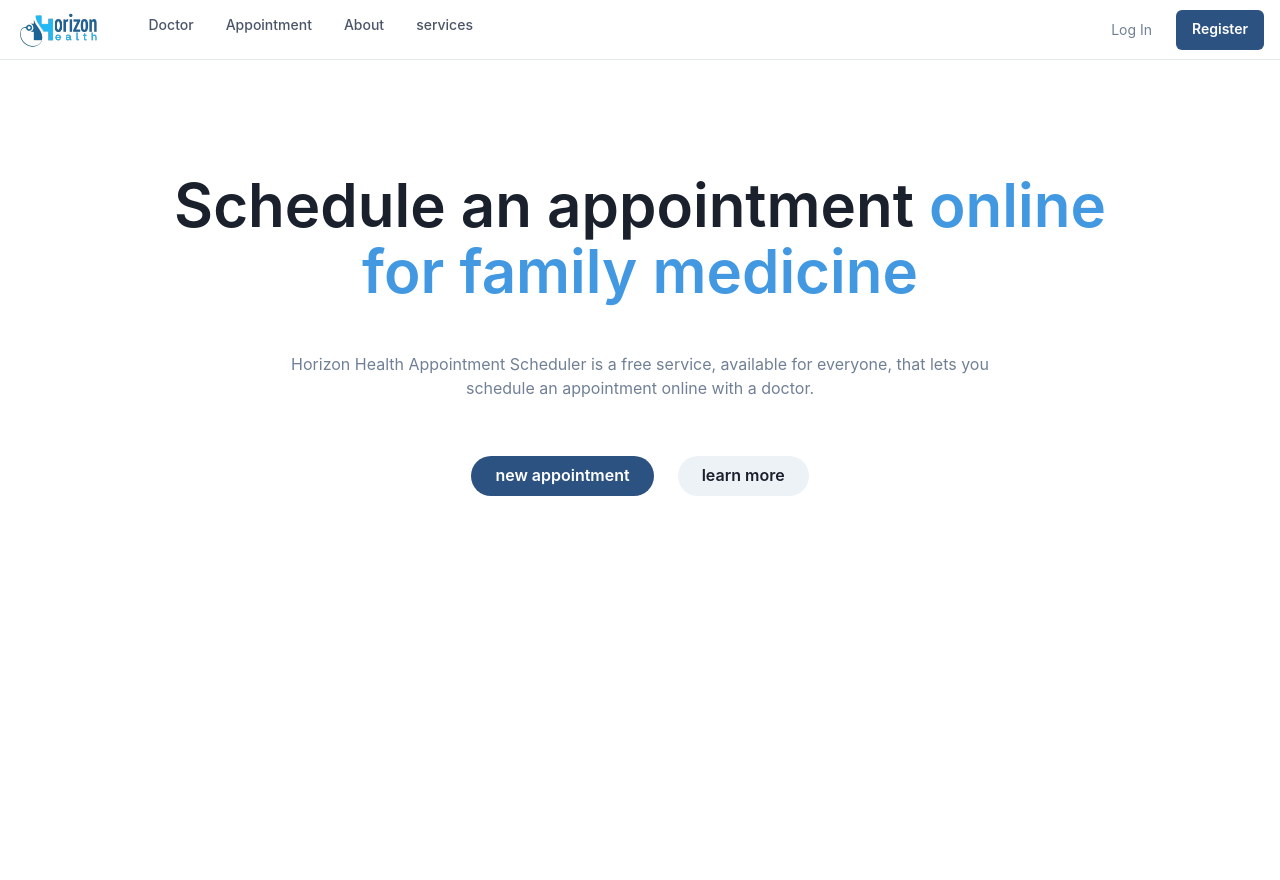
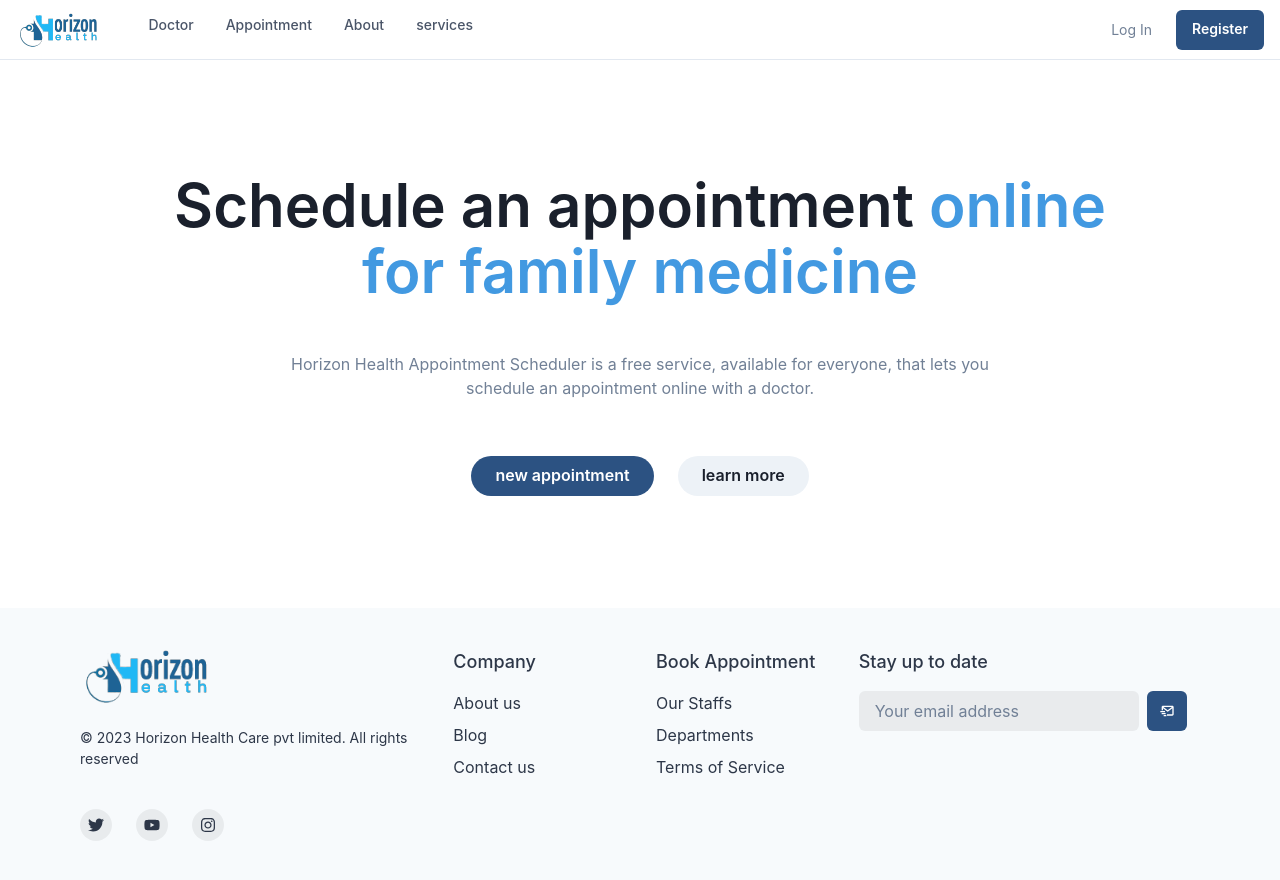
Before and after one commit to ilahiamaan606/abrupt-celery-1805, a React (Create React App) app in the folder frontend/: page / in a window 1280 px wide. Before the commit the page ends 800 px from the top, so only its background shows below. Built offline with nearby package versions, Linux system fonts and the light colour scheme.

Commit message:
conflict resolved successfully

```diff
--- a/frontend/src/App.js
+++ b/frontend/src/App.js
@@ -5,6 +5,8 @@ import {BrowserRouter,Routes,Route} from 'react-router-dom'
 import NotFound from "./pages/notFound/NotFound";
 import Login from './pages/login_signup/Login'
 import Signup from './pages/login_signup/Signup'
+import Footer from "./pages/footer/Footer";
+
 
 function App() {
   return (
@@ -17,6 +19,7 @@ function App() {
   <Route path="/signup" Component={Signup}/>
   <Route path="*" Component={NotFound} />
   </Routes>
+  <Footer/>
   </BrowserRouter>
 
   );
--- /dev/null
+++ b/frontend/src/pages/footer/Footer.jsx
@@ -0,0 +1,121 @@
+  import {Box,Image,chakra,Container,Link,SimpleGrid,Stack,Text,VisuallyHidden,Input,IconButton,useColorModeValue,} from '@chakra-ui/react';
+  import { ReactNode } from 'react';
+  import { FaInstagram, FaTwitter, FaYoutube } from 'react-icons/fa';
+  import { BiMailSend } from 'react-icons/bi';
+  import Logo1 from "../../assets/images/horizonHealthLogo.png"
+
+
+  const SocialButton = ({
+    children,
+    label,
+    href,
+  }: {
+    children: ReactNode;
+    label: string;
+    href: string;
+  }) => {
+    return (
+      <chakra.button
+        bg={useColorModeValue('blackAlpha.100', 'whiteAlpha.100')}
+        rounded={'full'}
+        w={8}
+        h={8}
+        cursor={'pointer'}
+        as={'a'}
+        href={href}
+        display={'inline-flex'}
+        alignItems={'center'}
+        justifyContent={'center'}
+        transition={'background 0.3s ease'}
+        _hover={{
+          bg: useColorModeValue('blackAlpha.200', 'whiteAlpha.200'),
+        }}>
+        <VisuallyHidden>{label}</VisuallyHidden>
+        {children}
+      </chakra.button>
+    );
+  };
+
+  const ListHeader = ({ children }: { children: ReactNode }) => {
+    return (
+      <Text fontWeight={'500'} fontSize={'lg'} mb={2}>
+        {children}
+      </Text>
+    );
+  };
+
+  export default function Footer() {
+    return (
+      <Box
+        bg={useColorModeValue('gray.50', 'gray.900')}
+        color={useColorModeValue('gray.700', 'gray.200')}>
+        <Container as={Stack} maxW={'6xl'} py={10}>
+          <SimpleGrid
+            templateColumns={{ sm: '1fr 1fr', md: '2fr 1fr 1fr 2fr' }}
+            spacing={8}>
+            <Stack spacing={6}>
+              <Box>
+            {/* logo here */}
+              <Image h={"55px"}  src={ Logo1} alt='Horizon Health Care' />
+
+              </Box>
+              <Text fontSize={'sm'}>
+                © 2023 Horizon Health Care pvt limited. All rights reserved
+              </Text>
+              <Stack direction={'row'} spacing={6}>
+                <SocialButton label={'Twitter'} href={'#'}>
+                  <FaTwitter />
+                </SocialButton>
+                <SocialButton label={'YouTube'} href={'#'}>
+                  <FaYoutube />
+                </SocialButton>
+                <SocialButton label={'Instagram'} href={'#'}>
+                  <FaInstagram />
+                </SocialButton>
+              </Stack>
+            </Stack>
+            <Stack align={'flex-start'}>
+              <ListHeader>Company</ListHeader>
+              <Link href={'/about'}>About us</Link>
+              <Link href={'/blog'}>Blog</Link>
+              <Link href={'contact'}>Contact us</Link>
+
+
+            </Stack>
+            <Stack align={'flex-start'}>
+              <ListHeader>Book Appointment</ListHeader>
+              <Link href={'#'}>Our Staffs</Link>
+              <Link href={'/departments'}>Departments</Link>
+              <Link href={'/terms'}>Terms of Service</Link>
+
+
+            </Stack>
+            <Stack align={'flex-start'}>
+              <ListHeader>Stay up to date</ListHeader>
+              <Stack direction={'row'}>
+                <Input
+                 type='email'
+                 autoComplete='true'
+                  placeholder={'Your email address'}
+                  bg={useColorModeValue('blackAlpha.100', 'whiteAlpha.100')}
+                  border={0}
+                  _focus={{
+                    bg: 'whiteAlpha.300',
+                  }}
+                />
+                <IconButton
+                  bg={useColorModeValue('blue.700', 'blue.800')}
+                  color={useColorModeValue('white', 'gray.800')}
+                  _hover={{
+                    bg: 'blue.400',
+                  }}
+                  aria-label="Subscribe"
+                  icon={<BiMailSend />}
+                />
+              </Stack>
+            </Stack>
+          </SimpleGrid>
+        </Container>
+      </Box>
+    );
+  }
```
